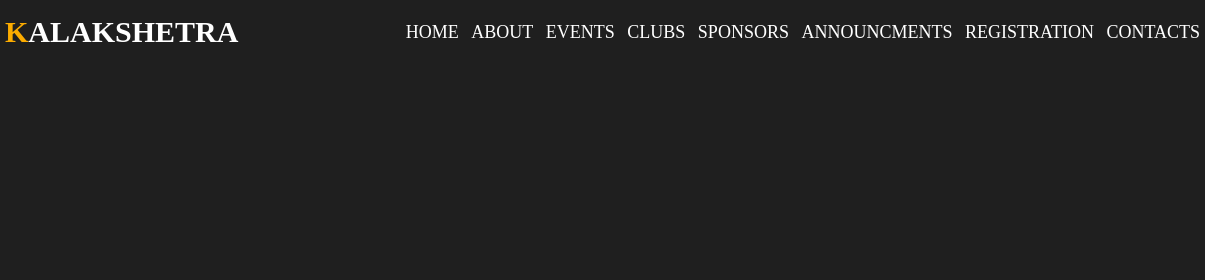
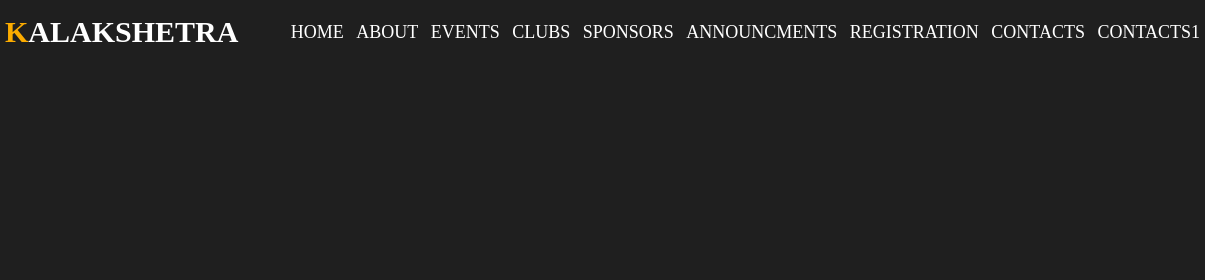
Before and after one commit to Kunal-ghosh/kaalrav.github.io, a plain HTML site: page index.html in a window 1280 px wide. Shown: the top 280 px of the page, 75-1280 px from the left. Drawn offline with Linux system fonts and the light colour scheme; a script that the page names is missing.

Commit message:
Update index.html
c1

```diff
--- a/index.html
+++ b/index.html
@@ -37,6 +37,8 @@
                             <li><a href="#contact" data-after="ANNOUNCMENTS">Announcments</a></li>
                             <li><a href="#contact" data-after="REGISTRATION">Registration</a></li>
                             <li><a href="#contact" data-after="Contact">Contacts</a></li>
+                            <li><a href="#contact" data-after="Contact">Contacts1</a></li>
+
                         </ul>
                     </div>
                 </div>
```
